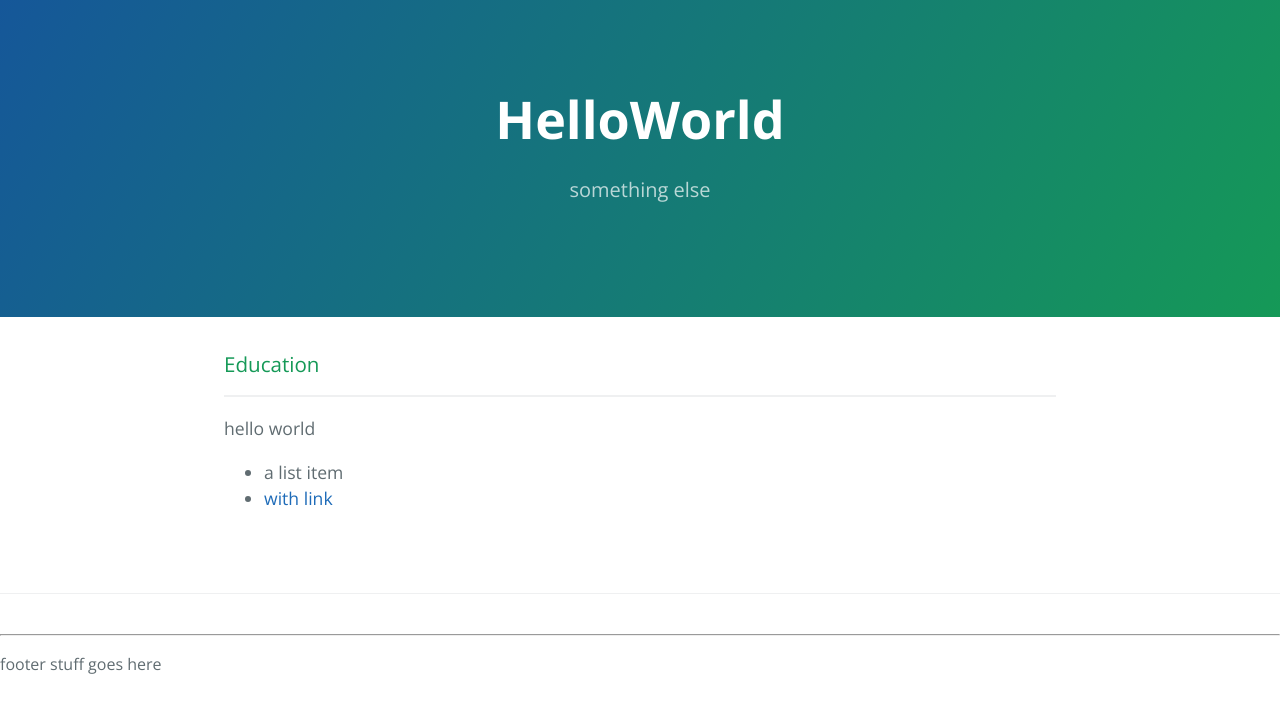
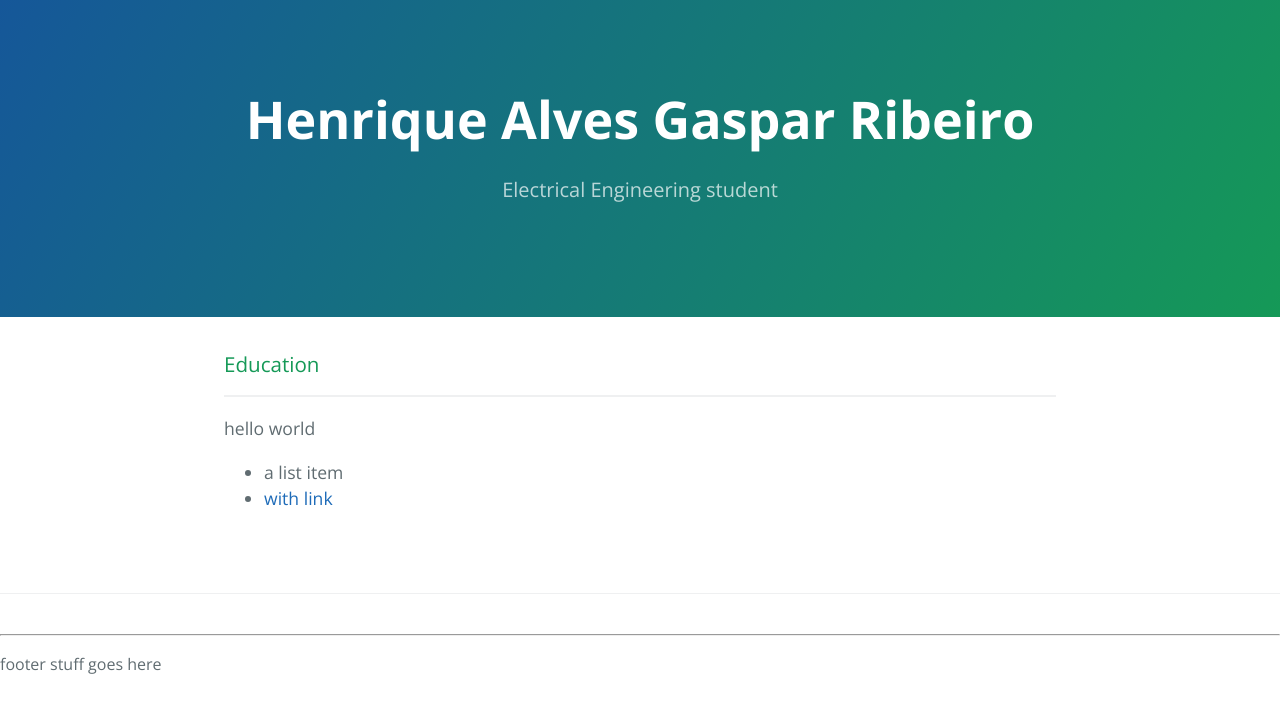
Before and after one commit to henriquegaspar/personalBioPage, a plain HTML site: page index.html in a window 1280 px wide. Drawn offline with nearby package versions, Linux system fonts and the light colour scheme.

Commit message:
Update index.html

```diff
--- a/index.html
+++ b/index.html
@@ -12,8 +12,8 @@
     <div class="container">
 
       <section class="page-header">
-        <h1 class="project-name">HelloWorld</h1>
-        <h2 class="project-tagline">something else</h2>
+        <h1 class="project-name">Henrique Alves Gaspar Ribeiro</h1>
+        <h2 class="project-tagline">Electrical Engineering student</h2>
       </section>
 
       <section class="main-content">
```
